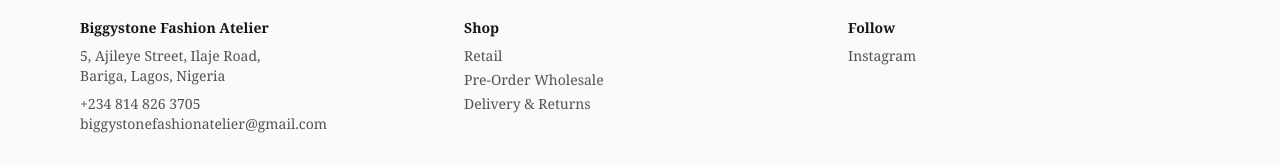
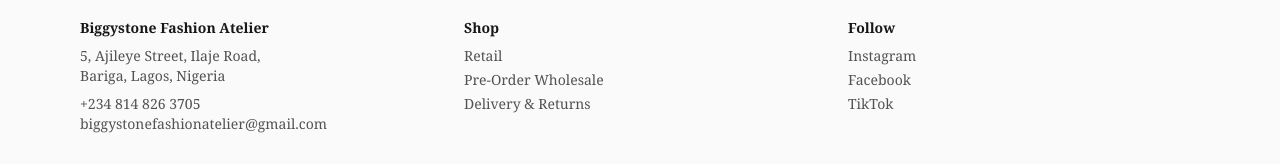
Before and after one commit to biggystonefasionatelier/biggystonefashionsite, a Next.js app: page / in a window 1280 px wide. Shown: the part 1710-1874 px from the top of the page. Built offline with nearby package versions, Linux system fonts and the light colour scheme; no server answers; the database is empty.

Commit message:
Add Facebook and TikTok links to site footer

```diff
--- a/src/components/Footer.tsx
+++ b/src/components/Footer.tsx
@@ -35,6 +35,26 @@
                   Instagram
                 </a>
               </li>
+              <li>
+                <a
+                  href="https://www.facebook.com/profile.php?id=100064942354141"
+                  target="_blank"
+                  rel="noopener noreferrer"
+                  className="hover:underline"
+                >
+                  Facebook
+                </a>
+              </li>
+              <li>
+                <a
+                  href="https://vm.tiktok.com/ZS9hPB7PcRA1q-0LZuJ/"
+                  target="_blank"
+                  rel="noopener noreferrer"
+                  className="hover:underline"
+                >
+                  TikTok
+                </a>
+              </li>
             </ul>
           </div>
         </div>
```
